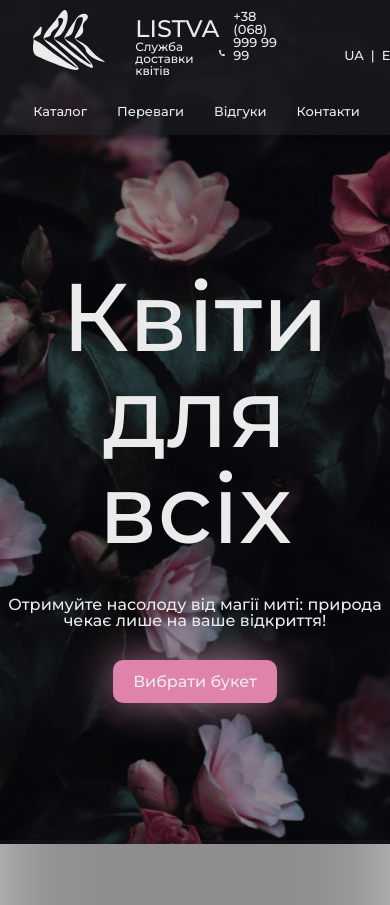
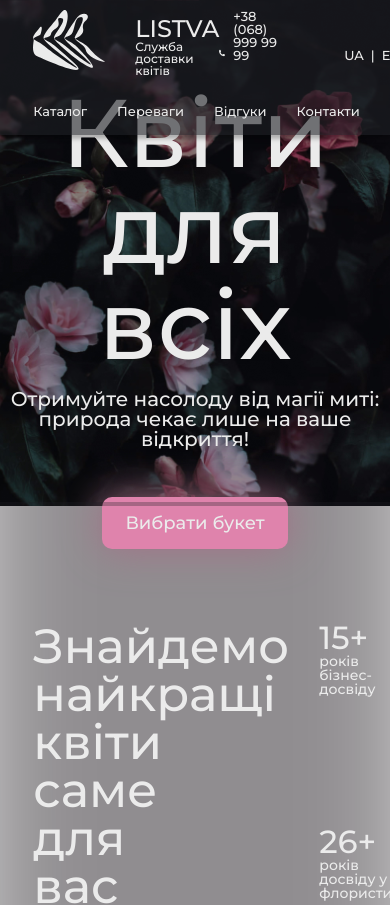
Before and after one commit to MaksMBO/Listva-Empat-, a React (Create React App) app: page / in a window 390 px wide. Shown: the top 905 px of the page. Built offline with nearby package versions, Linux system fonts and the light colour scheme.

Commit message:
tablet landing-main & act

```diff
--- a/src/pages/Landing/index.jsx
+++ b/src/pages/Landing/index.jsx
@@ -11,9 +11,11 @@ import "../../styles/landing.scss";
 export default function Landing() {
   return (
     <div className="landing-container">
-      <div className="landing-container__main">
-        <Header />
-        <MainPage />
+      <div className="landing-container__cover">
+        <div className="landing-container__main">
+          <Header />
+          <MainPage />
+        </div>
       </div>
       <div className="landing-container__body">
         <div className="landing-container__blurry-background"></div>
--- a/src/styles/act.scss
+++ b/src/styles/act.scss
@@ -28,9 +28,9 @@ $header-padding-top-bottom: 7.25rem;
 
   &__button {
     background: #df83ac;
-    border-radius: .625rem;
+    border-radius: 0.625rem;
     filter: drop-shadow(0px 0px 1.25rem #a47087);
-    padding: .9375rem 3.625rem;
+    padding: 0.9375rem 3.625rem;
     cursor: pointer;
   }
 
@@ -42,4 +42,16 @@ $header-padding-top-bottom: 7.25rem;
     height: 4px;
     background: rgba(30, 32, 37, 0.3);
   }
+
+  @media (max-width: 1024px) {
+    &__title {
+      font-weight: 600;
+      font-size: 40px;
+    }
+
+    &__button {
+      font-weight: 500;
+      font-size: 20px;
+    }
+  }
 }
--- a/src/styles/landing-main.scss
+++ b/src/styles/landing-main.scss
@@ -16,7 +16,7 @@
 
   &__subtitle {
     font-weight: 500;
-    font-size: 16px;
+    font-size: 1rem;
     margin-bottom: 1.94rem;
     max-width: 24.19rem;
     text-align: center;
@@ -38,4 +38,32 @@
     height: 4px;
     background: rgba(30, 32, 37, 0.3);
   }
+
+  @media (max-width: 1024px) {
+    &__title {
+      margin-top: 127.8px;
+      font-weight: 500;
+      font-size: 96px;
+      margin-bottom: 1rem;
+      text-align: center;
+    }
+    &__subtitle {
+      font-weight: 500;
+      font-size: 20px;
+      max-width: 36rem;
+      margin-bottom: 3rem;
+    }
+
+    &__button {
+      border-radius: 0.625rem;
+      padding: 0.9375rem 1.4375rem;
+      font-size: 18px;
+    }
+  }
 }
+
+@media (max-width: 1024px) {
+  .landing-main-page {
+    height: 60vh;
+  }
+}
--- a/src/styles/landing.scss
+++ b/src/styles/landing.scss
@@ -32,4 +32,10 @@
     filter: blur(60px);
     clip-path: inset(5% 5% 5% 5%);
   }
+
+  @media (max-width: 1024px) {
+    &__main {
+      height: 60vh;
+    }
+  }
 }
```
